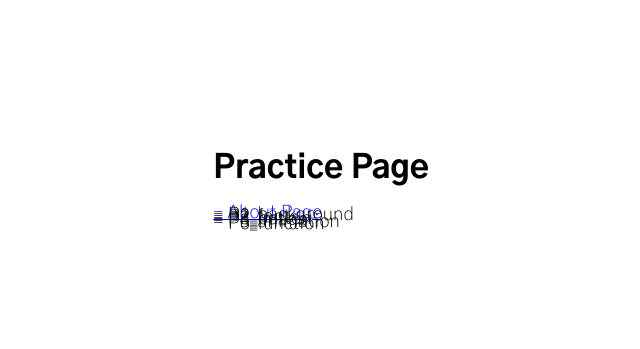
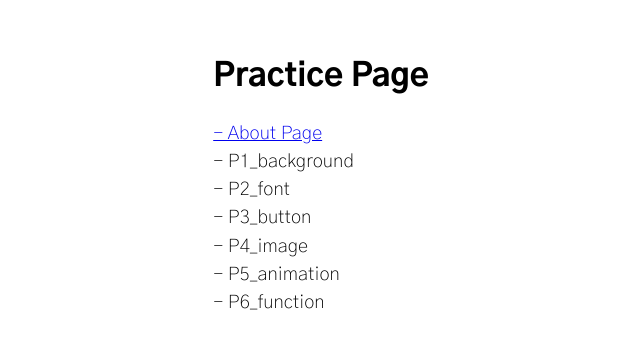
Before and after one commit to gnoblee/gnoblee-GB_Practice1, a plain HTML site: page index.html in a window 1280 px wide. Shown: the part 211-560 px from the top of the page, without its empty margins (317-957 px from the left). Drawn offline with Linux system fonts and the light colour scheme.

Commit message:
Update index.html

```diff
--- a/index.html
+++ b/index.html
@@ -11,7 +11,7 @@
     <div class="head">
         <span class="content">
             <h1 style="font-weight: 800; margin-bottom: 15%;">Practice Page</h1>
-            <h3 style="line-height: 10%;">
+            <h3 style="line-height: 150%;">
                 <div class="list">
                     <a href="about.html">- About Page</a><br>
                     - P1_background<br>
```
